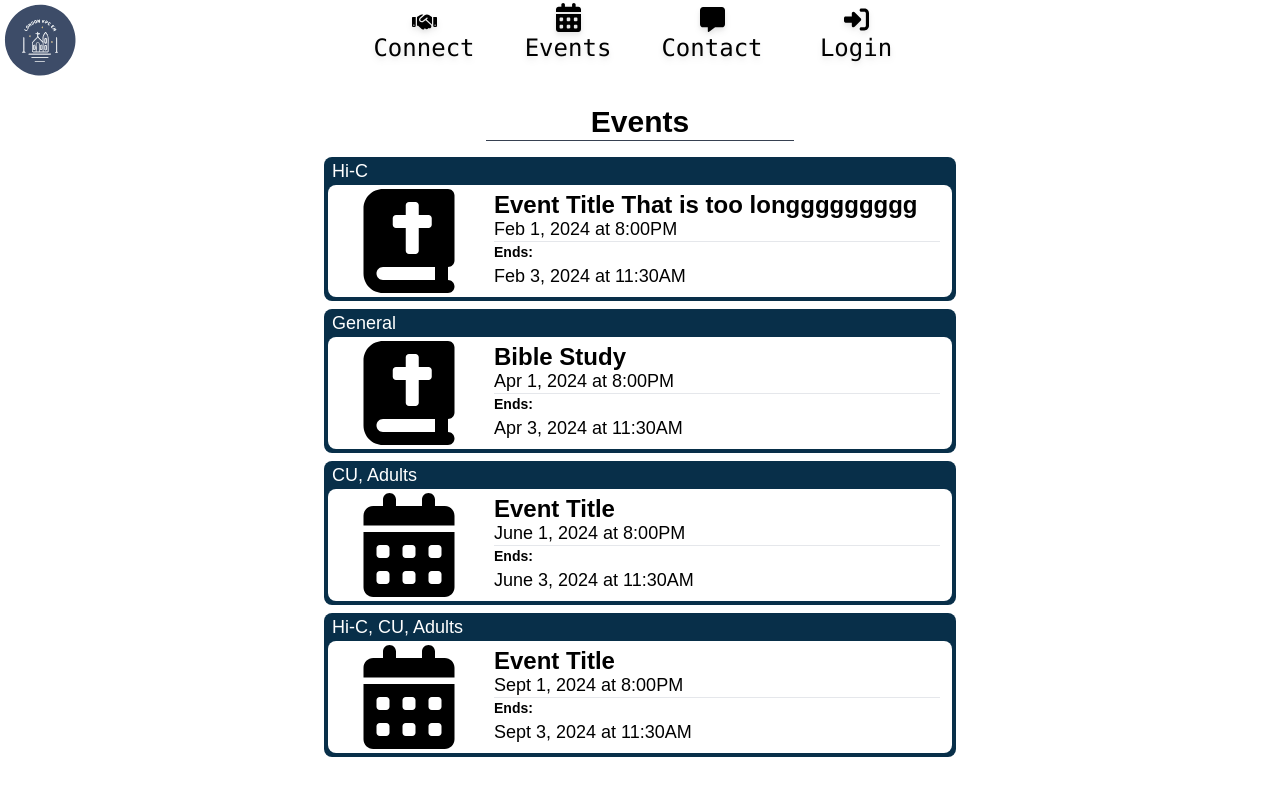
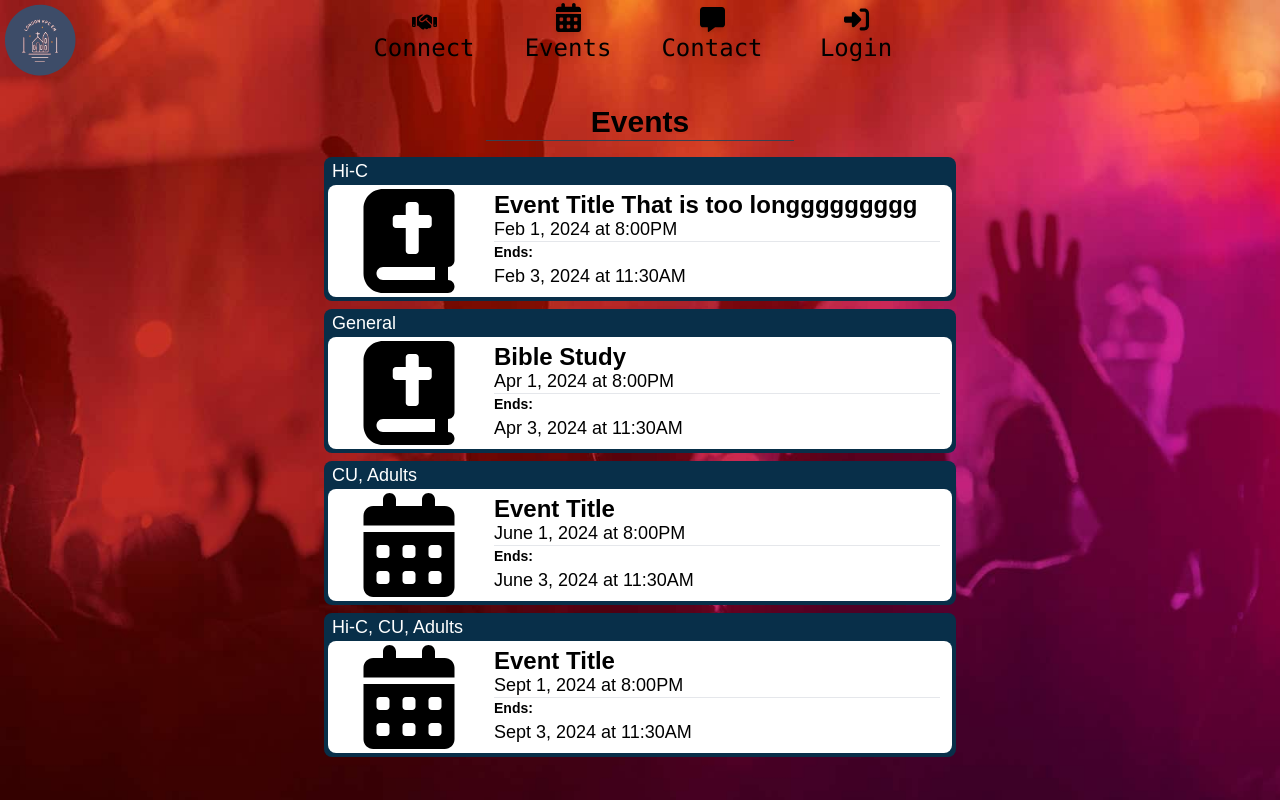
Before and after one commit to LondonKPC/lkpc-frontend, a Next.js app: page /events in a window 1280 px wide. Shown: the top 800 px of the page. Built offline with nearby package versions, Linux system fonts and the light colour scheme.

Commit message:
added background image

```diff
--- a/app/events/page.tsx
+++ b/app/events/page.tsx
@@ -6,11 +6,11 @@ import {Group} from "@/constants/constants";
 // Images
 import Bible from "@/images/bible.svg"
 import Calendar from "@/images/calendar.svg"
+import events_background from "@/images/event_background.png"
 
 export default function Events() {
-
     return (
-        <main className="min-h-full p-2">
+        <main className="min-h-full p-2 bg-cover" style={{ backgroundImage: `url(${events_background.src})` }}>
             <div className="my-24">
                 <div className="flex flex-col items-center justify-center text-center m-4">
                     <h1 className="font-bold text-3xl text-black">Events</h1>
```
Also changed, not shown: images/event_background.png (added).
